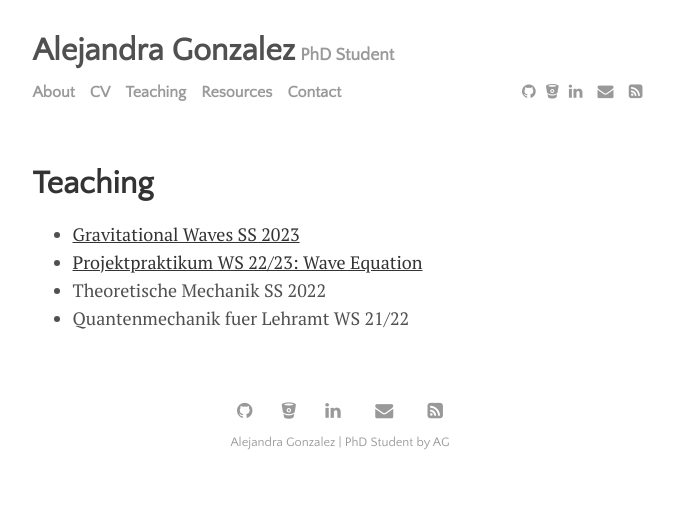
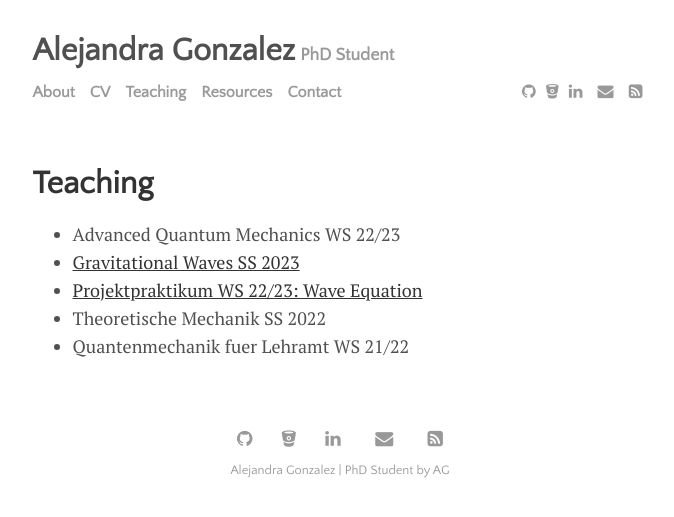
Before and after one commit to ar-gonzalez/ar-gonzalez.github.io, a Jekyll site: the page built from menu/teaching.md, in a window 1280 px wide. Shown: the top 517 px of the page, without its empty margins (300-974 px from the left). Built offline with Jekyll 4.4.1, drawn with Linux system fonts in a browser that asks for light colours.

Commit message:
added new lecture wise23-24

```diff
--- a/menu/teaching.md
+++ b/menu/teaching.md
@@ -3,6 +3,7 @@ layout: page
 title: "Teaching"
 permalink: /teaching
 ---
+- Advanced Quantum Mechanics WS 22/23
 - [Gravitational Waves SS 2023](/teaching/gwsose2023)
 - [Projektpraktikum WS 22/23: Wave Equation](/teaching/ppwise2022)
 - Theoretische Mechanik SS 2022
```
